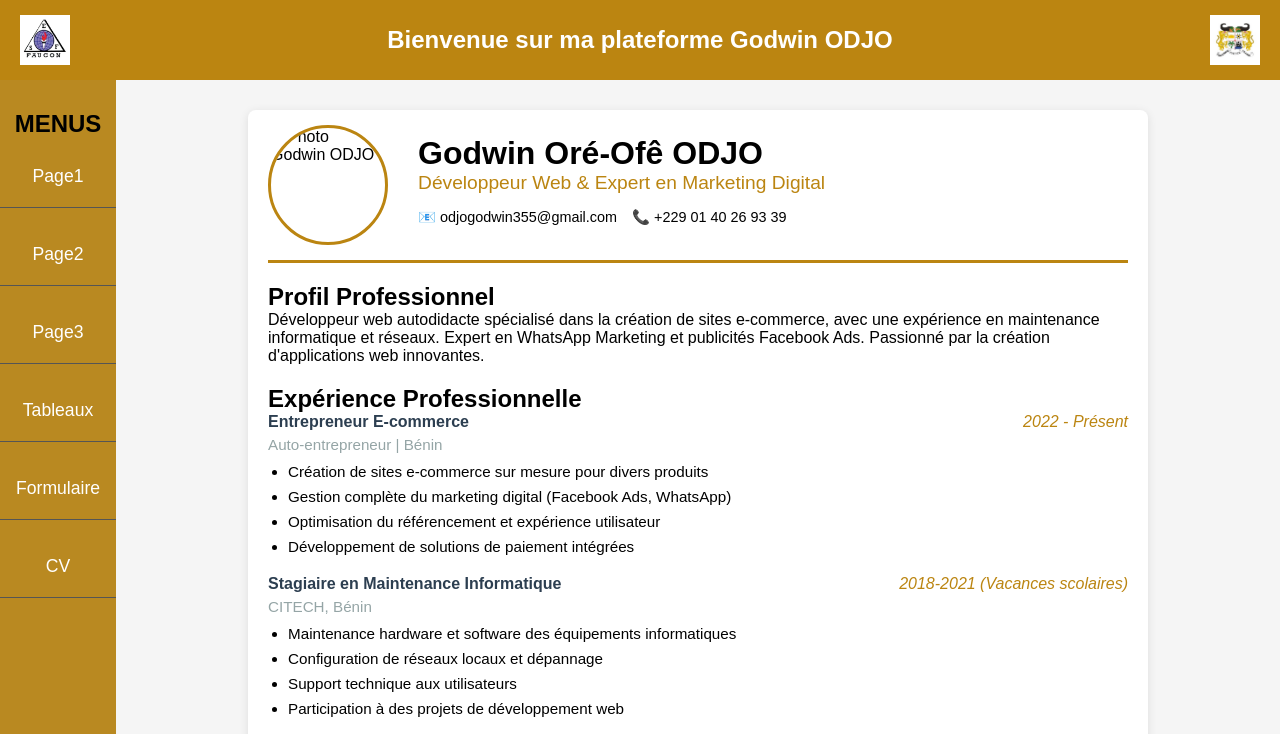
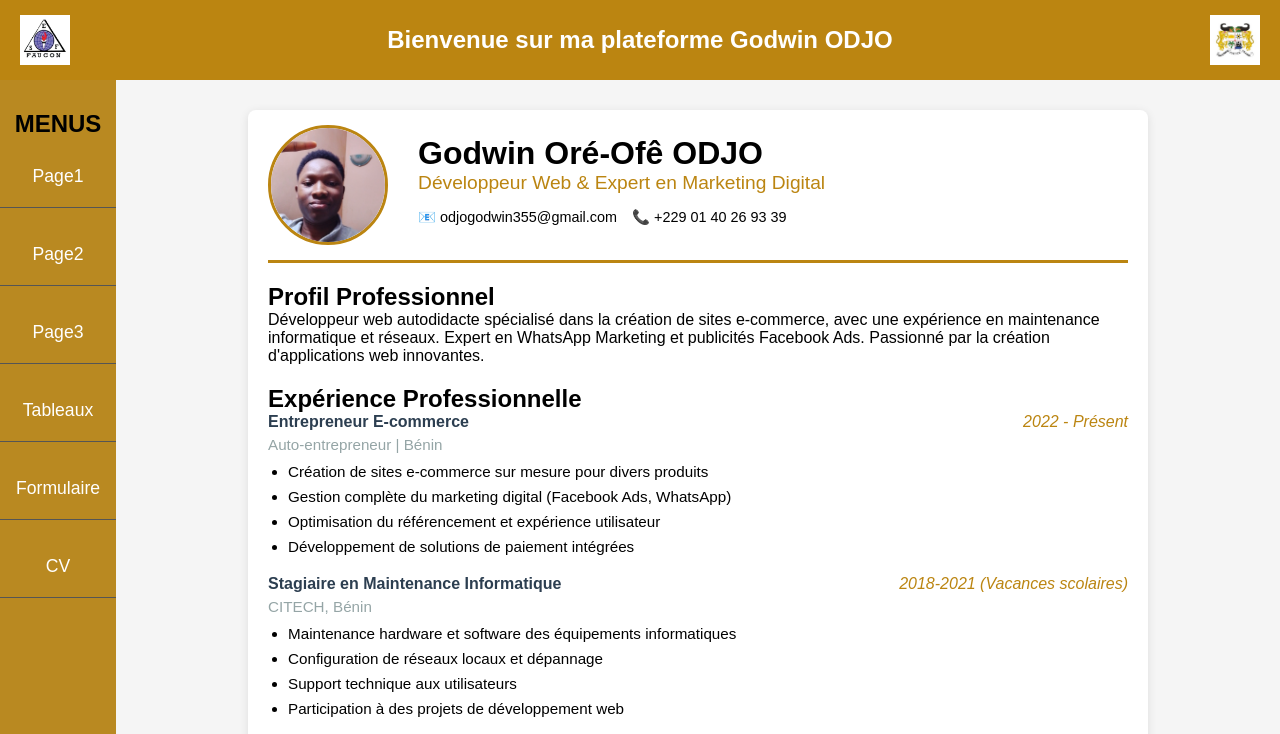
Before and after one commit to odjogodwin/odjogodwin.github.io, a plain HTML site: page Page6.html in a window 1280 px wide. Shown: the top 734 px of the page. Drawn offline with Linux system fonts and the light colour scheme.

Commit message:
Update Page6.html

```diff
--- a/Page6.html
+++ b/Page6.html
@@ -41,7 +41,7 @@
         <div class="cv-container">
             <!-- Votre contenu CV ici -->
             <div class="cv-header">
-            <img src="im3.jpeg" alt="Photo Godwin ODJO" class="cv-photo">
+            <img src="im3.jpg" alt="Photo Godwin ODJO" class="cv-photo">
 
             <div class="cv-header-text">
                 <h1>Godwin Oré-Ofê ODJO</h1>
```
